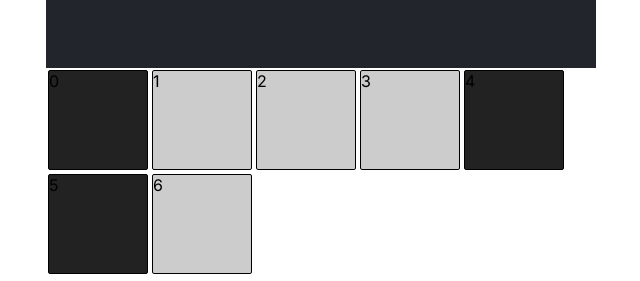
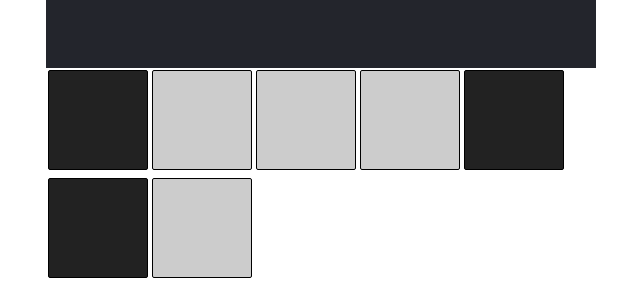
Before and after one commit to oldman-coding/react, a React (Create React App) app in the folder meme_generator/: page / in a window 1280 px wide. Shown: the part 1685-1966 px from the top of the page, without its empty margins (319-959 px from the left). Built offline with nearby package versions, Linux system fonts and the light colour scheme.

Commit message:
refactor click on each box component to change color

```diff
--- a/meme_generator/src/App.js
+++ b/meme_generator/src/App.js
@@ -18,7 +18,7 @@ library.add(faStar,)
 function App() {
   const [boxes, setBoxes] = useState (dataBoxes)
 
-  const boxesElements = boxes.map(box => <Boxes key={box.id} {...box} />)
+  const boxesElements = boxes.map(box => <Boxes key={box.id} on={box.on} />)
   return (
     <div className="App">
       <Navbar />
--- a/meme_generator/src/components/Boxes.js
+++ b/meme_generator/src/components/Boxes.js
@@ -1,13 +1,23 @@
 import { useState } from "react";
-
 import '../boxes.css'
 
 export default function Boxes(props) {
+    const [on, setOn] = useState(props.on)
+    const handleClick = () => {
+        setOn(on => !on)
+    }
+    const styles = {
+        backgroundColor: on ? "#222222" : "#cccccc"
+    }
 
-    const styles = {
-        backgroundColor: props.on ? "#222222" : "#cccccc"
-    }
+
     return (
-        <div  style = {styles} className="box">{props.id}</div>
+        <div
+            style = {styles}
+            className="box"
+            onClick = {handleClick}
+            >
+
+        </div>
     )
 }
```
